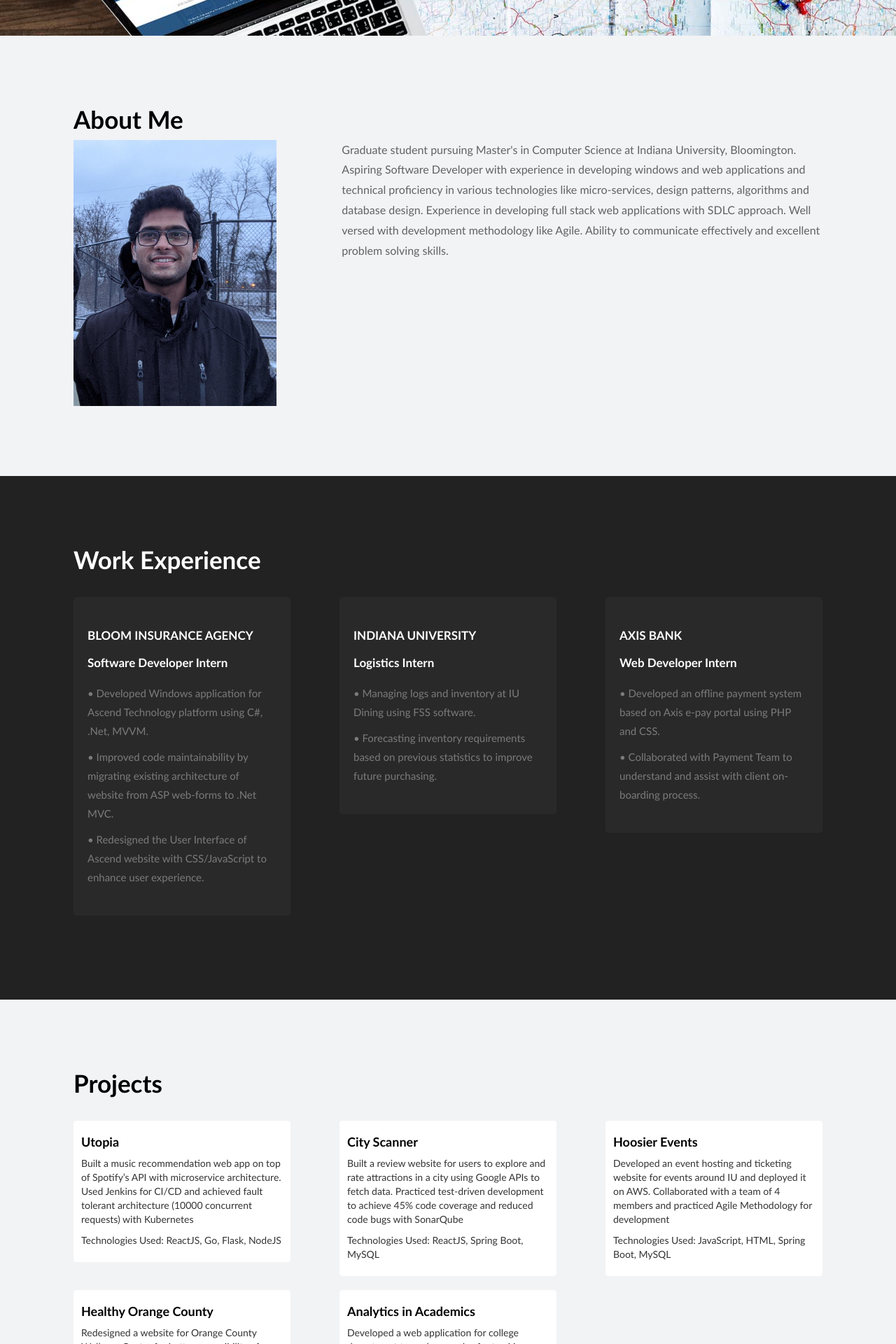
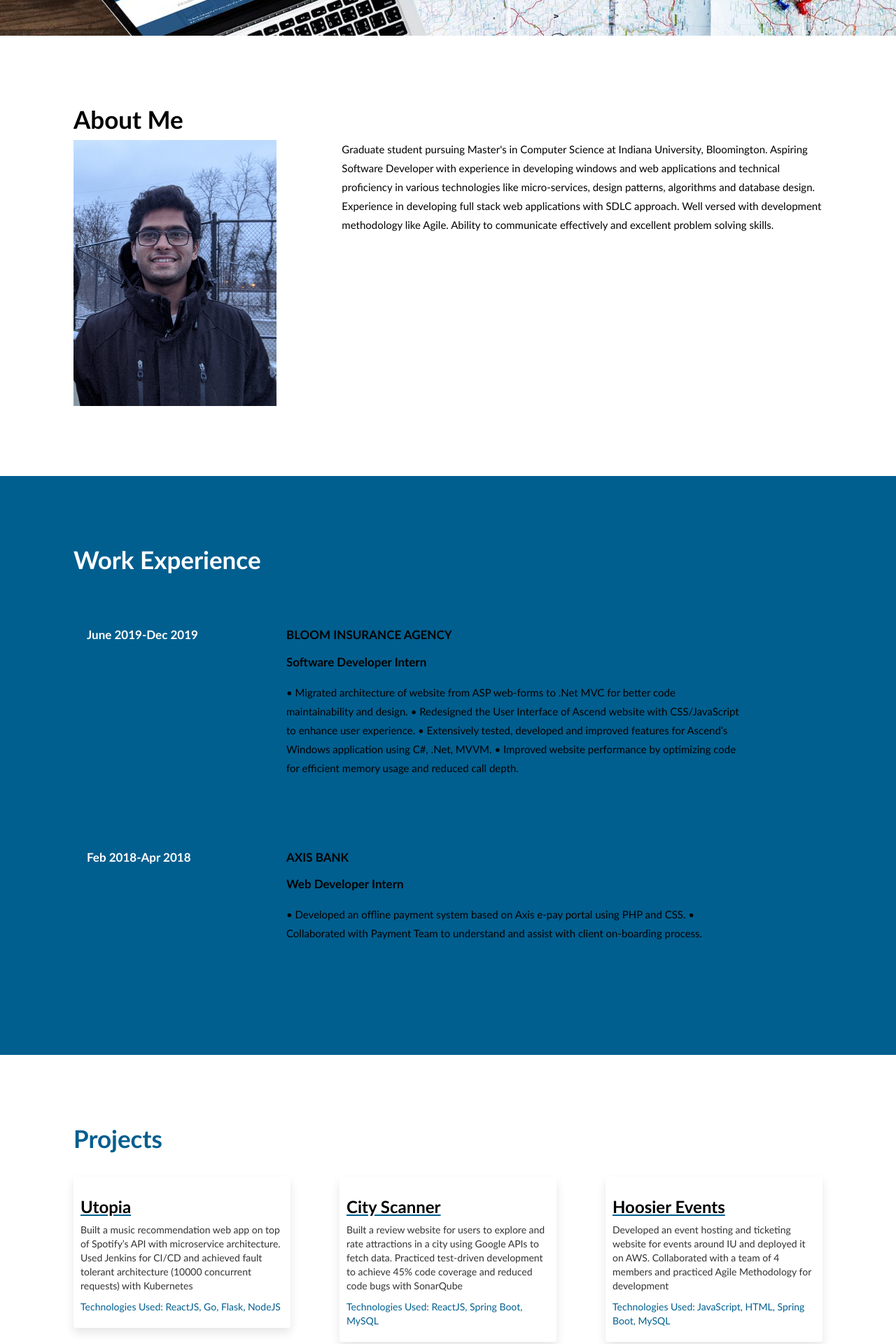
Before and after one commit to prathameshd/portfolio, a PHP site: page / in a window 1280 px wide. Shown: the part 520-2440 px from the top of the page at 70% size. Run offline with PHP 8.4, Linux system fonts and the light colour scheme; some libraries are stand-ins or nearby versions.

Commit message:
style changes

```diff
--- a/css/styles.css
+++ b/css/styles.css
@@ -412,7 +412,8 @@ html,body {
 
 .service__single-section__paragraph{
   font-size: 15px;
-  color: #7b7b7b;
+ /* color: #7b7b7b;*/
+ color: black;
   line-height: 1.8;
 }
 
@@ -1017,3 +1018,12 @@ position: relative;
 html {
   scroll-behavior: smooth;
 }
+
+.project-name{
+  text-decoration: underline blink #005f8f;
+}
+
+.dummy{
+  box-shadow: 0 7px 14px 0 rgba(0,0,0,0.1);
+transition: 0.8s;
+}
--- a/index.html
+++ b/index.html
@@ -16,19 +16,19 @@
   <header class="header header--bg">
     <div class="container-fluid" style="padding: 0px">
             <nav class="sticky navbar" id="navbar" style="background-color: #222;padding: 10px;border-radius: 0px;">
-        <div class="navbar-header ">
+        <div class="navbar-header " style="margin-top: 8px;margin-left: 10px">
           <button type="button" class="navbar-toggle" data-toggle="collapse" data-target="#myNavbar">
             <span class="icon-bar"></span>
             <span class="icon-bar"></span>
             <span class="icon-bar"></span>
           </button>
-          <a style="background-color: transparent;color: #fff;font-size: 19px" class="" href="">Prathamesh</a>
+          <a style="background-color: transparent;color:white ;font-size: 19px;margin-top: 10px;" class="" href="">Prathamesh Deshpande</a>
         </div>
         <div class="collapse navbar-collapse" id="myNavbar">
           <ul class="nav navbar-nav">
-            <li><a href="">HOME</a></li>
+            <li><a href="" >HOME</a></li>
             <li><a href="#about">ABOUT</a></li>
-                        <li><a href="#experience">EXPERIENCE</a></li>
+                        <li><a href="#experience" class="active">EXPERIENCE</a></li>
                                     <li><a href="#portfolio">PROJECTS</a></li>
             <li><a href="#skills">SKILLS</a></li>
             <!--<li><a href="#">CONTACT</a></li>-->
@@ -79,7 +79,7 @@
     </div>
   </header>
 
-  <section id="about" class="section" style="background-color: #f2f3f5">
+  <section id="about" class="section" style="background-color: white">
     <div class="container about__container--narrow">
       <div class="page-section">
         <h2 class="page-section__title">About Me</h2>
@@ -90,7 +90,7 @@
               </div>
             </div>
             <div class="col-md-8 ">
-              <p class="about__description">Graduate student pursuing Master's in Computer Science at Indiana University, Bloomington. Aspiring Software Developer with experience in developing windows and web applications and technical proficiency in various technologies like micro-services, design patterns, algorithms and database design. Experience in developing full stack web applications with SDLC approach. Well versed with development methodology like Agile. Ability to communicate effectively and excellent problem solving skills. </p>
+              <p class="service__single-section__paragraph">Graduate student pursuing Master's in Computer Science at Indiana University, Bloomington. Aspiring Software Developer with experience in developing windows and web applications and technical proficiency in various technologies like micro-services, design patterns, algorithms and database design. Experience in developing full stack web applications with SDLC approach. Well versed with development methodology like Agile. Ability to communicate effectively and excellent problem solving skills. </p>
               <!--<div class="row row--margin-top">
                 <div class="col-md-4">
                   <p class="about__bio"><strong>NAME :</strong> Jonny D. Dorsch</p>
@@ -132,12 +132,54 @@
 
 
 
-  <section id="experience" class="service" style="background-color: #222;">
+  <section id="experience" class="service" style="background-color: #005f8f;">
     <div class="container skill__container--narrow">
       <div class="page-section">
         <h2 class="page-section__title" style="color: white">Work Experience</h2><br>
         <!--<p class="page-section__paragraph">Lorem ipsum dolor sit amet, consectetur adipisicing elit, sed do eiusmod tempor incididunt ut labore et dolore magna aliqua. </p>-->
         <div class="row gutters-70">
+          <div class="col-sm-3">
+                                   <div class="thumbnail text-left" style="background-color: #005f8f">
+              <h4 class="service__single-section__title" style="color: white">June 2019-Dec 2019</h4>
+
+            </div>
+          </div>
+          <div class="col-sm-8">
+                       <div class="thumbnail text-left" style="background-color: #005f8f">
+              <h4 class="service__single-section__title" style="color: black">BLOOM INSURANCE AGENCY</h4>
+              <h6 class="service__single-section__title" style="color: black">Software Developer Intern</h6>
+              <p class="service__single-section__paragraph">• Migrated architecture of website from ASP web-forms to .Net MVC for better code maintainability and design.
+• Redesigned the User Interface of Ascend website with CSS/JavaScript to enhance user experience.
+• Extensively tested, developed and improved features for Ascend’s Windows application using C#, .Net, MVVM.
+• Improved website performance by optimizing code for efficient memory usage and reduced call depth.</p>
+
+            </div>
+          </div>
+        </div>
+
+
+        <div class="row gutters-70">
+          <div class="col-sm-3">
+                                   <div class="thumbnail text-left" style="background-color: #005f8f">
+              <h4 class="service__single-section__title" style="color: white">Feb 2018-Apr 2018</h4>
+
+            </div>
+          </div>
+          <div class="col-sm-8">
+                       <div class="thumbnail text-left" style="background-color: #005f8f">
+          <h4 class="service__single-section__title" style="color: black">AXIS BANK </h4>
+              <h6 class="service__single-section__title" style="color: black">Web Developer Intern</h6>
+              <p class="service__single-section__paragraph">• Developed an offline payment system based on Axis e-pay portal using PHP and CSS.
+• Collaborated with Payment Team to understand and assist with client on-boarding process.</p>
+            </div>
+          </div>
+        </div>
+
+
+
+
+
+        <!--<div class="row gutters-70">
           <div class="col-md-4">
             <div class="thumbnail text-left" style="border: 1px solid #292929;background-color: #292929">
               <img src="" alt="">
@@ -168,15 +210,15 @@
                             <p class="service__single-section__paragraph">• Collaborated with Payment Team to understand and assist with client on-boarding process.</p>
             </div>
           </div>
-        </div>
+        </div>-->
       </div>
     </div>
   </section>
 
-  <section id="portfolio" class="portfolio" style="background-color: #f2f3f5">
+  <section id="portfolio" class="portfolio" style="background-color: ">
     <div class="container skill__container--narrow">
       <div class="page-section">
-        <h2 class="page-section__title">Projects</h2><br>
+        <h2 class="page-section__title" style="color:#005f8f">Projects</h2><br>
         <!--<p class="page-section__paragraph">Lorem ipsum dolor sit amet, consectetur adipisicing elit, sed do eiusmod tempor incididunt ut labore et dolore magna aliqua. </p>-->
         <!--
         <div class="portfolio__button-group">
@@ -188,35 +230,35 @@
         </div>-->
         <div class="row gutters-70">
           <div class="col-md-4">
-            <div class="thumbnail text-left hovereffect" style="border: 1px solid white;background-color: #ffffff;padding: 0px">
+            <div class="thumbnail text-left hovereffect dummy" style="border: 0px solid white;background-color: ;padding: 0px">
 
                     <!--<img src="assets/images/utopia.jpg" width="309" height="200">-->
                     <div style="padding: 10px">
-      <h4 class="project-name"><span style="color:black"><b>Utopia</b></span></h4>
+      <h3 class="project-name"><span style="color:black;"><b>Utopia</b></span></h3>
       <p>Built a music recommendation web app on top of Spotify’s API with microservice architecture. Used Jenkins for CI/CD and achieved fault tolerant architecture (10000 concurrent requests) with Kubernetes</p>
-      <p>Technologies Used: ReactJS, Go, Flask, NodeJS</p>
+      <p style="color: #005f8f">Technologies Used: ReactJS, Go, Flask, NodeJS</p>
 </div>
             </div>
           </div>
           <div class="col-md-4">
-            <div class="thumbnail text-left hovereffect" style="border: 1px solid white;background-color: #ffffff;padding: 0px">
+            <div class="thumbnail text-left hovereffect dummy" style="border: 0px solid white;background-color: ;padding: 0px">
 
       <!--<img src="assets/images/cityscanner.jpg" width="309" height="200">-->
                     <div style="padding: 10px">
-      <h4 class="project-name"><span style="color:black"><b>City Scanner</b></span></h4>
+      <h3 class="project-name"><span style="color:black;"><b>City Scanner</b></span></h3>
       <p>Built a review website for users to explore and rate attractions in a city using Google APIs to fetch data. Practiced test-driven development to achieve 45% code coverage and reduced code bugs with SonarQube</p>
-      <p>Technologies Used: ReactJS, Spring Boot, MySQL</p>
+      <p style="color: #005f8f">Technologies Used: ReactJS, Spring Boot, MySQL</p>
     </div>
             </div>
           </div>
           <div class="col-md-4">
-            <div class="thumbnail text-left hovereffect" style="border: 1px solid white;background-color: #ffffff;padding: 0px">
+            <div class="thumbnail text-left hovereffect dummy" style="border: 0px solid white;background-color: ;padding: 0px">
 
          <!-- <img src="assets/images/events.jpg" width="309" height="200">-->
                     <div style="padding: 10px">
-      <h4 class="project-name"><span style="color:black"><b>Hoosier Events</b></span></h4>
+      <h3 class="project-name"><span style="color:black;"><b>Hoosier Events</b></span></h3>
       <p>Developed an event hosting and ticketing website for events around IU and deployed it on AWS. Collaborated with a team of 4 members and practiced Agile Methodology for development</p>
-      <p>Technologies Used: JavaScript, HTML,  Spring Boot, MySQL</p>
+      <p style="color: #005f8f">Technologies Used: JavaScript, HTML,  Spring Boot, MySQL</p>
       </div>
             </div>
           </div>
@@ -225,24 +267,24 @@
 
           <div class="row gutters-70">
           <div class="col-md-4">
-            <div class="thumbnail text-left hovereffect" style="border: 1px solid white;background-color: #ffffff;padding: 0px">
+            <div class="thumbnail text-left hovereffect dummy" style="border: 0px solid white;background-color: ;padding: 0px">
 
                     <!--<img src="assets/images/utopia.jpg" width="309" height="200">-->
                     <div style="padding: 10px">
-      <h4 class="project-name"><span style="color:black"><b>Healthy Orange County</b></span></h4>
+      <h3 class="project-name"><span style="color:black;"><b>Healthy Orange County</b></span></h3>
       <p>Redesigned a website for Orange County Wellness Centre for better accessibility of healthcare services.Built additional features for user and event management.<p>
-      <p>Technologies Used: HTML,Bootstap, PHP, MySQL</p>
+      <p style="color: #005f8f">Technologies Used: HTML,Bootstap, PHP, MySQL</p>
 </div>
             </div>
           </div>
           <div class="col-md-4">
-            <div class="thumbnail text-left hovereffect" style="border: 1px solid white;background-color: #ffffff;padding: 0px">
+            <div class="thumbnail text-left hovereffect dummy" style="border: 0px solid white;background-color: ;padding: 0px">
 
       <!--<img src="assets/images/cityscanner.jpg" width="309" height="200">-->
                     <div style="padding: 10px">
-      <h4 class="project-name"><span style="color:black"><b>Analytics in Academics</b></span></h4>
+      <h3 class="project-name"><span style="color:black;"><b>Analytics in Academics</b></span></h3>
       <p>Developed a web application for college department to analyse grades for tracking student performance.Visualized the statistics of 200 students using R and predicted grades with 90% accuracy using Neural Net.</p>
-      <p>Technologies Used: HTML, R, MySQL</p>
+      <p style="color: #005f8f">Technologies Used: HTML, R, MySQL</p>
     </div>
             </div>
           </div>
@@ -254,14 +296,14 @@
   </section>
 
 
-    <section id="skills" class="skill skill--bg" style="background-color: #222">
+    <section id="skills" class="skill skill--bg" style="background-color: #005f8f">
     <div class="container skill__container--narrow">
       <div class="page-section">
         <h2 class="page-section__title " style="color: white">Technical Skills</h2><br>
         <!--<p class="page-section__paragraph ">I have experience with various programming languages and frameworks. These include: </p>-->
         <div class="row gutters-60">
           <div class="col-md-4">
-            <div class="thumbnail text-center" style="border: 1px solid #292929;background-color: #292929">
+            <div class="thumbnail text-center" style="border: 0px solid #292929;background-color: #005f8f">
               <img src="" alt="">
               <h4 class="service__single-section__title" style="color: white">PROGRAMMING LANGUAGES</h4>
               <!--<div class="progress">
@@ -275,7 +317,7 @@
             </div>
           </div>
           <div class="col-md-4">
-            <div class="thumbnail text-center" style="border: 1px solid #292929;background-color: #292929">
+            <div class="thumbnail text-center" style="border: 0px solid #292929;background-color: #005f8f">
               <img src="" alt="">
             <h4 class="service__single-section__title" style="color: white">TOOLS</h4>
               <ul class="service__single-section__paragraph" style="">
@@ -284,7 +326,7 @@
             </div>
           </div>
           <div class="col-md-4">
-            <div class="thumbnail text-center" style="border: 1px solid #292929;background-color: #292929">
+            <div class="thumbnail text-center" style="border: 0px solid #292929;background-color: #005f8f">
               <img src="" alt="">
              <h4 class="service__single-section__title" style="color: white">FRAMEWORKS/DATABASES</h4>
               <ul class="service__single-section__paragraph" style="">
```
